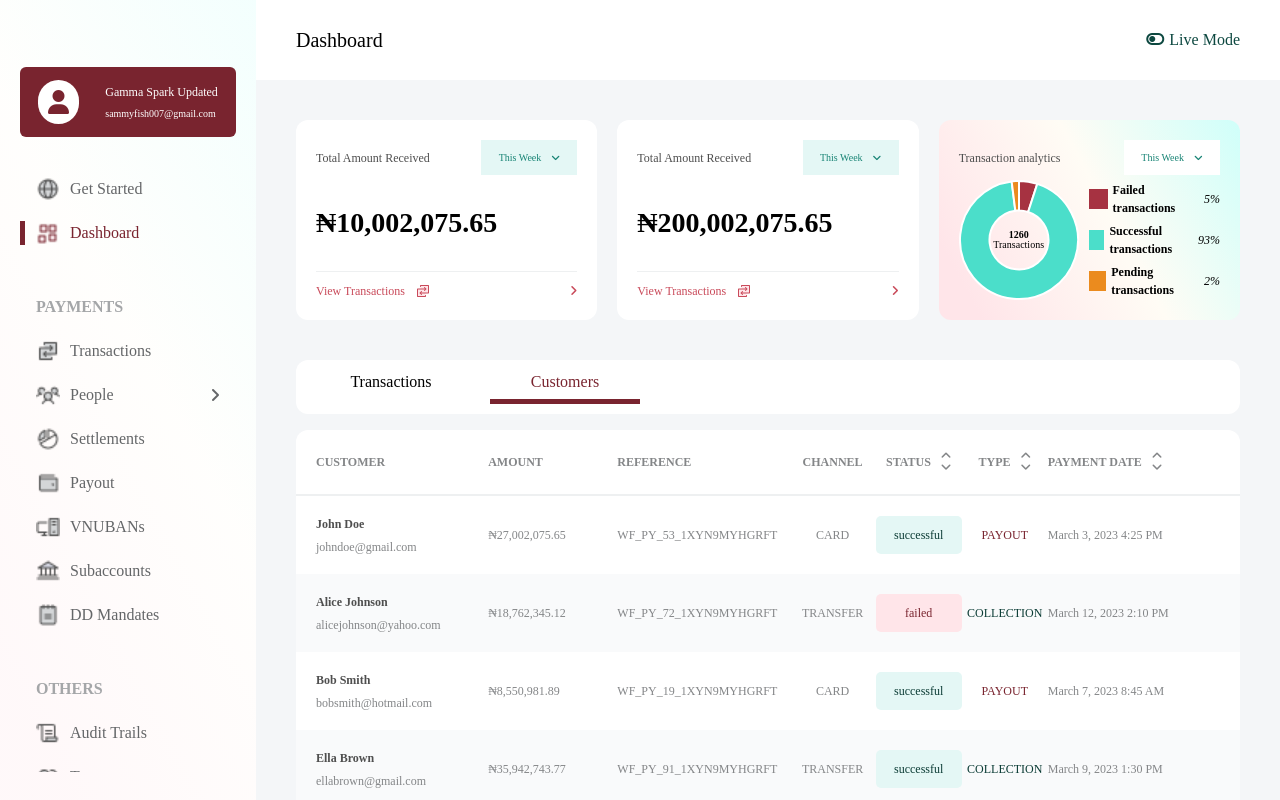
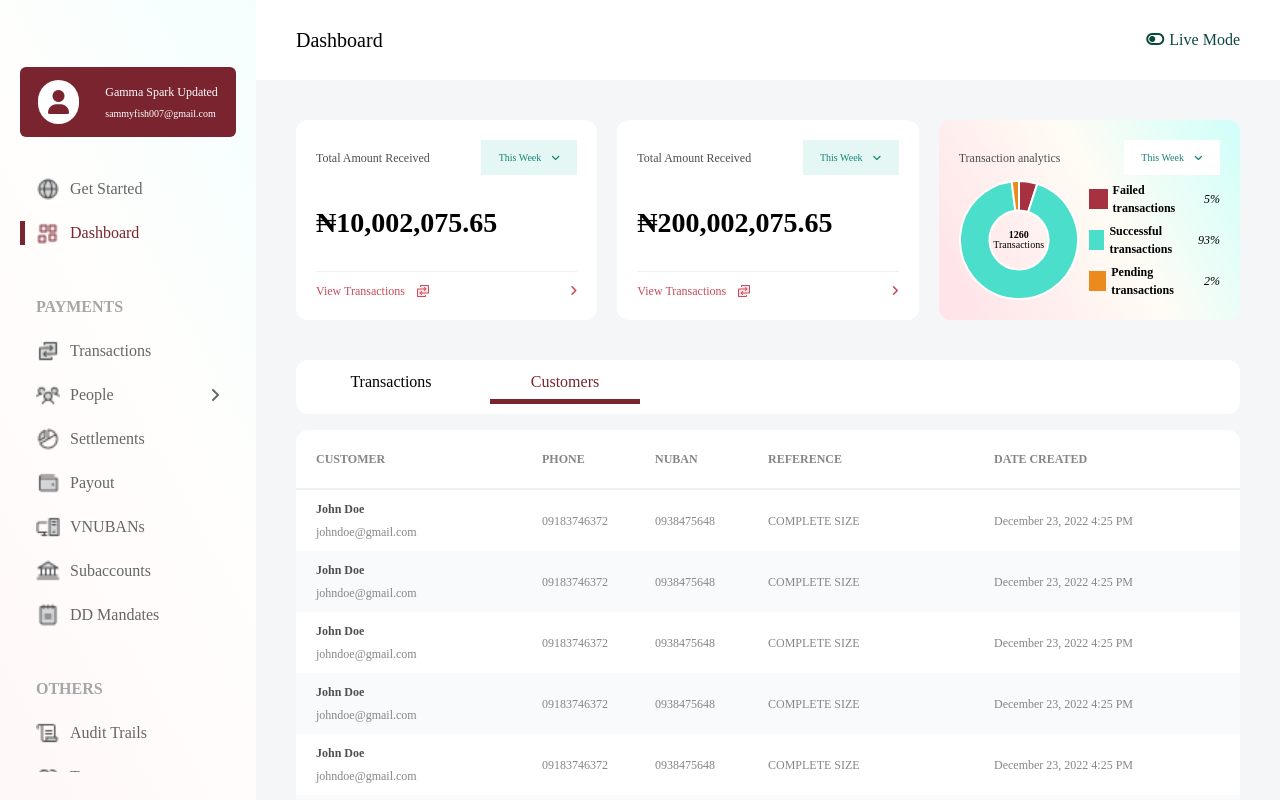
Before and after one commit to SymplyMatt/customer_dashboard_woven, a Vue app: page /dashboard/customers in a window 1280 px wide. Built offline with nearby package versions, Linux system fonts and the light colour scheme; a web font is replaced by a local one.

Commit message:
customers list

```diff
--- /dev/null
+++ b/src/components/dashboard/main/CustomerTableItem.vue
@@ -0,0 +1,26 @@
+<template>
+    <div
+    :class="index % 2 === 0 && 'bg-tableEven'"
+    class="grid-table-5 justify-between w-full px-5">
+        <div class="flex flex-col py-2 text-12 gap-1 text-headerBlack  justify-center">
+        <div class="text-blackName font-extrabold">{{ item.customerName}}</div>
+        <div class="">{{ item.customerEmail}}</div>
+        </div>
+        <div class="flex flex-row py-2 flex flex-col py-2 text-12 gap-1 text-headerBlack justify-center">{{ item.phone}}</div>
+        <div class="flex flex-row py-2 flex flex-col py-2 text-12 gap-1 text-headerBlack justify-center">{{ item.nuban}}</div>
+        <div class="flex flex-row py-2 flex flex-col py-2 text-12 gap-1 text-headerBlack justify-center uppercase">{{ item.reference}}</div>
+        <div class="flex flex-row py-2 flex flex-col py-2 text-12 gap-1 text-headerBlack justify-center">{{ item.dateCreated}}</div>
+    </div>
+  </template>
+
+  <script>
+  export default {
+    name: 'CustomerTableItem',
+    props : ['item', 'index']
+  }
+</script>
+<style>
+    .r-4{
+        border-radius: 5px;
+    }
+</style>
--- /dev/null
+++ b/src/components/dashboard/main/CustomersTableHeaders.vue
@@ -0,0 +1,14 @@
+<template>
+    <div
+    class="flex flex-row items-center py-2 uppercase gap-2">
+    {{ item.title }}
+    </div>
+</template>
+
+<script>
+
+  export default {
+    name: 'TransactionTableHeader',
+    props : ['item'],
+  }
+</script>
--- a/src/components/dashboard/main/MainContent.vue
+++ b/src/components/dashboard/main/MainContent.vue
@@ -5,7 +5,7 @@
         <LowerNav :route="route"/>
 
         <div class="flex flex-col justify-center items-center w-full  bg-white r-12">
-          <div class="flex flex-col justify-center items-center  w-full">
+          <div class="flex flex-col justify-center items-center  w-full"  v-if="route == 'transactions'">
             <div class="grid-table-7 justify-between align-center w-full greyBorder px-5 text-headerBlack font-extrabold text-12  py-2">
               <TransactionTableHeader
                 v-for="(i, index) in transactionsHeaders"
@@ -16,6 +16,22 @@
             </div>
             <TransactionTableDataItem
               v-for="(i, index) in transactions"
+              :key="index"
+              :item="i"
+              :index="index + 1"
+            />
+          </div>
+
+          <div class="flex flex-col justify-center items-center  w-full"   v-if="route == 'customers'">
+            <div class="grid-table-5 justify-between align-center w-full greyBorder px-5 text-headerBlack font-extrabold text-12  py-2">
+              <CustomersTableHeaders
+                v-for="(i, index) in customersHeaders"
+                :key="index"
+                :item="i"
+              />
+            </div>
+            <CustomerTableItem
+              v-for="(i, index) in customers"
               :key="index"
               :item="i"
               :index="index + 1"
@@ -32,6 +48,8 @@
   import LowerNav from './LowerNav.vue';
   import TransactionTableHeader from './TransactionTableHeader.vue';
   import TransactionTableDataItem from './TransactionTableDataItem.vue';
+  import CustomersTableHeaders from './CustomersTableHeaders.vue';
+  import CustomerTableItem from './CustomerTableItem.vue';
 
   export default {
     name: 'MainContent',
@@ -40,7 +58,9 @@
       Stats,
       LowerNav,
       TransactionTableDataItem,
-      TransactionTableHeader
+      TransactionTableHeader,
+      CustomersTableHeaders,
+      CustomerTableItem
     },
     data(){
       return{
@@ -181,6 +201,114 @@
             title : 'Payment Date',
             hasSub : true
           },
+        ],
+        customers : [
+          {
+            customerName: "John Doe",
+            customerEmail: "johndoe@gmail.com",
+            phone: "09183746372",
+            reference: "COMPLETE SIZE",
+            nuban: "0938475648",
+            dateCreated: "December 23, 2022 4:25 PM"
+          },
+          {
+            customerName: "John Doe",
+            customerEmail: "johndoe@gmail.com",
+            phone: "09183746372",
+            reference: "COMPLETE SIZE",
+            nuban: "0938475648",
+            dateCreated: "December 23, 2022 4:25 PM"
+          },
+          {
+            customerName: "John Doe",
+            customerEmail: "johndoe@gmail.com",
+            phone: "09183746372",
+            reference: "COMPLETE SIZE",
+            nuban: "0938475648",
+            dateCreated: "December 23, 2022 4:25 PM"
+          },
+          {
+            customerName: "John Doe",
+            customerEmail: "johndoe@gmail.com",
+            phone: "09183746372",
+            reference: "COMPLETE SIZE",
+            nuban: "0938475648",
+            dateCreated: "December 23, 2022 4:25 PM"
+          },
+          {
+            customerName: "John Doe",
+            customerEmail: "johndoe@gmail.com",
+            phone: "09183746372",
+            reference: "COMPLETE SIZE",
+            nuban: "0938475648",
+            dateCreated: "December 23, 2022 4:25 PM"
+          },
+          {
+            customerName: "John Doe",
+            customerEmail: "johndoe@gmail.com",
+            phone: "09183746372",
+            reference: "COMPLETE SIZE",
+            nuban: "0938475648",
+            dateCreated: "December 23, 2022 4:25 PM"
+          },
+          {
+            customerName: "John Doe",
+            customerEmail: "johndoe@gmail.com",
+            phone: "09183746372",
+            reference: "COMPLETE SIZE",
+            nuban: "0938475648",
+            dateCreated: "December 23, 2022 4:25 PM"
+          },
+          {
+            customerName: "John Doe",
+            customerEmail: "johndoe@gmail.com",
+            phone: "09183746372",
+            reference: "COMPLETE SIZE",
+            nuban: "0938475648",
+            dateCreated: "December 23, 2022 4:25 PM"
+          },
+          {
+            customerName: "John Doe",
+            customerEmail: "johndoe@gmail.com",
+            phone: "09183746372",
+            reference: "COMPLETE SIZE",
+            nuban: "0938475648",
+            dateCreated: "December 23, 2022 4:25 PM"
+          },
+          {
+            customerName: "John Doe",
+            customerEmail: "johndoe@gmail.com",
+            phone: "09183746372",
+            reference: "COMPLETE SIZE",
+            nuban: "0938475648",
+            dateCreated: "December 23, 2022 4:25 PM"
+          },
+          {
+            customerName: "John Doe",
+            customerEmail: "johndoe@gmail.com",
+            phone: "09183746372",
+            reference: "COMPLETE SIZE",
+            nuban: "0938475648",
+            dateCreated: "December 23, 2022 4:25 PM"
+          },
+
+        ],
+        customersHeaders :[
+          {
+            title : 'Customer'
+          },
+          {
+            title : 'Phone'
+          },
+          {
+            title : 'NUBAN'
+          },
+          {
+            title : 'Reference'
+          },
+          {
+            title : 'Date Created'
+          },
         ]
       }
     }
@@ -194,6 +322,10 @@
     display: grid;
     grid-template-columns: 2fr 1.5fr 2fr 1fr 1fr 1fr 2fr;
   }
+  .grid-table-5{
+    display: grid;
+    grid-template-columns: 2fr 1fr 1fr 2fr 2fr
+  }
   .greyBorder{
     border-bottom:  2px solid #EEF0F1;
   }
```
